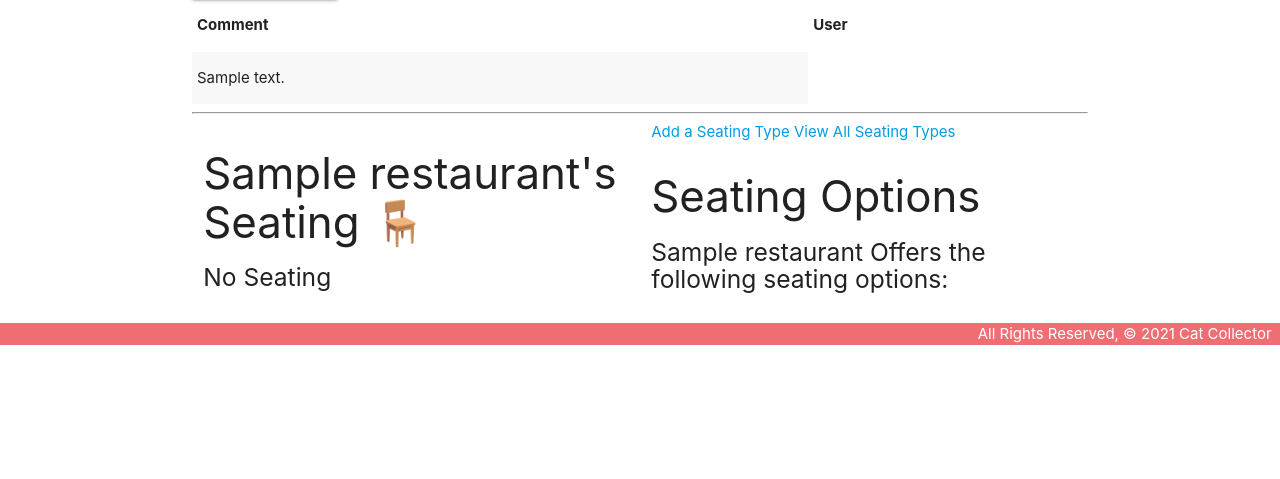
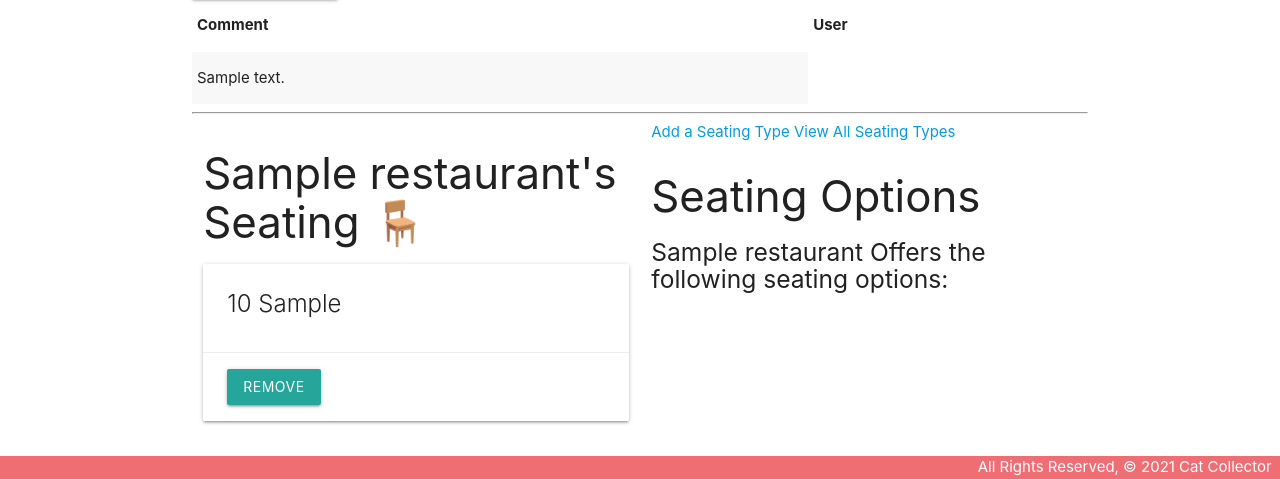
Before and after one commit to nsaltamachia/p3, a Django app: page /restaurants/1/ in a window 1280 px wide. Shown: the part 949-1428 px from the top of the page. Before the commit the page ends 1294 px from the top, so only its background shows below. Run offline with Django 4.2, Linux system fonts and the light colour scheme; tables that the repository leaves empty hold one stand-in row (values such as "Sample post").

Commit message:
confirms seat add and remove functionality

```diff
--- a/main_app/templates/restaurants/detail.html
+++ b/main_app/templates/restaurants/detail.html
@@ -72,15 +72,21 @@
 <div class="row">
   <div class="col s6">
     <h3>{{ restaurant.name }}'s Seating 🪑</h3>
-    {% if restaurant.seatings.count %}
-      {% for seating in restaurant.seatings.all %}
+    {% if restaurant.seats.count %}
+      {% for seat in restaurant.seats.all %}
         <div class="card">
           <div class="card-content">
             <span class="card-title">
               <span>{{ seat.table_capacity }}</span> {{ seat.table_type }}
             </span>
           </div>
+          <div class="card-action">
+          <form action="{% url 'unassoc_seat' restaurant.id seat.id %}" method="POST">
+            {% csrf_token %}
+            <button type="submit" class="btn">Remove</button>
+          </form>
         </div>
+      </div>
       {% endfor %}
     {% else %}
       <h5>No Seating</h5>
--- a/main_app/views.py
+++ b/main_app/views.py
@@ -92,10 +92,10 @@
 
 def assoc_seat(request, restaurant_id, seat_id):
   # Note that you can pass a toy's id instead of the whole toy object
-  Restaurant.objects.get(id=restaurant_id).seats.add(toy_id)
+  Restaurant.objects.get(id=restaurant_id).seats.add(seat_id)
   return redirect('detail', restaurant_id=restaurant_id)
 
 def unassoc_seat(request, restaurant_id, seat_id):
   # Note that you can pass a toy's id instead of the whole toy object
-  Restaurant.objects.get(id=restaurant_id).seats.add(toy_id)
+  Restaurant.objects.get(id=restaurant_id).seats.remove(seat_id)
   return redirect('detail', restaurant_id=restaurant_id)
```
